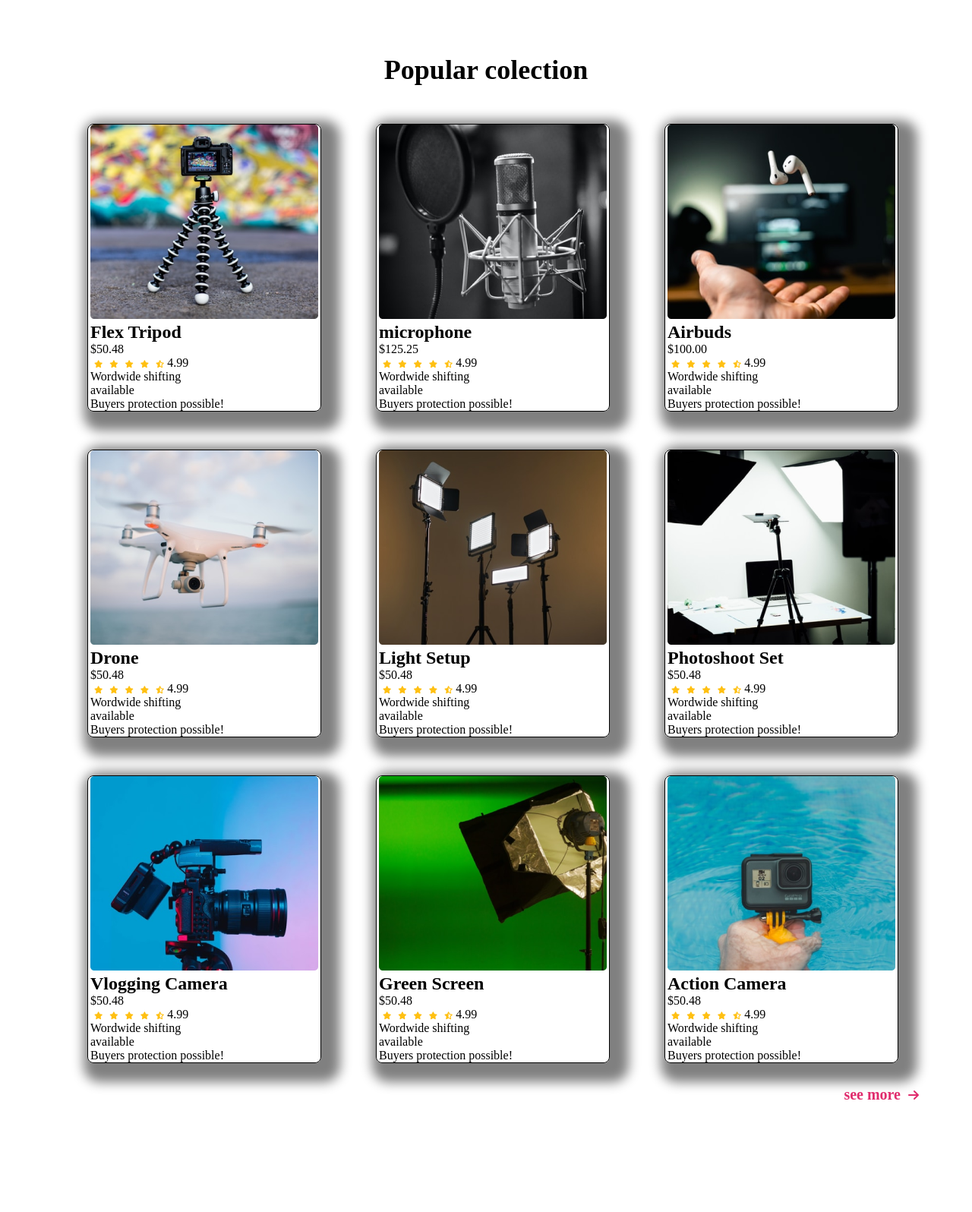
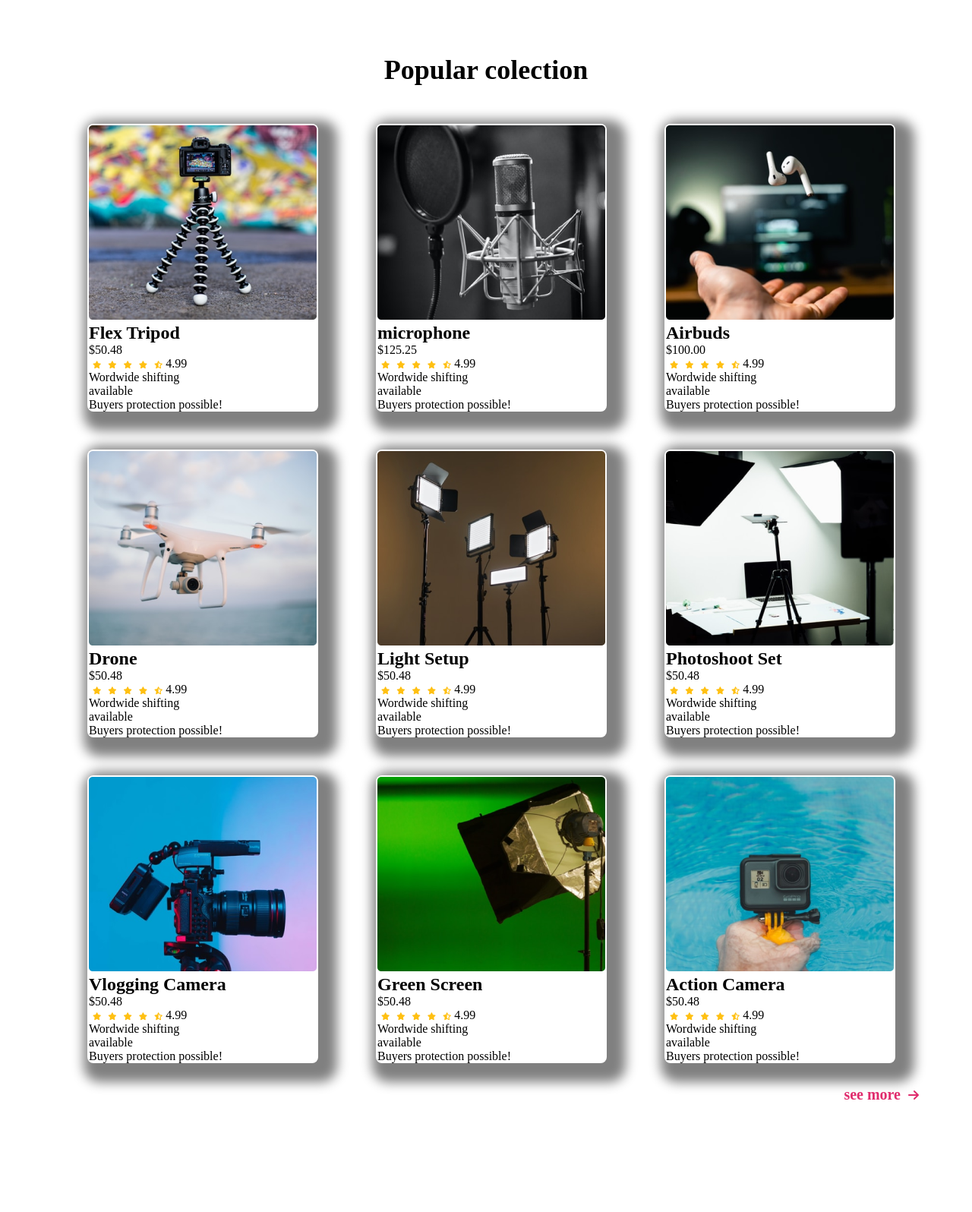
Before and after one commit to mohammadRcat/influencer-gear-cariar, a plain HTML site: page index.html in a window 1280 px wide. Shown: the part 713-2309 px from the top of the page at 76% size. Drawn offline with Linux system fonts and the light colour scheme.

Commit message:
complete

```diff
--- a/index.html
+++ b/index.html
@@ -46,8 +46,8 @@
             <div class="item-heading">
                 <h1>Popular colection</h1>
             </div>
-            <div class="main-banner ">
-                <div class="banner-feature" id="item-1">
+            <div class="main-item ">
+                <div class="item-feature" id="item-1">
                     <div>
                         <img src="images/tripod.png" alt="">
                     </div>
@@ -69,7 +69,7 @@
                     </div>
                 </div>
 
-                <div class="banner-feature" id="item-2">
+                <div class="item-feature" id="item-2">
                     <div>
                         <img src="images/mic.png" alt="">
                     </div>
@@ -93,7 +93,7 @@
                 </div>
 
 
-                <div class="banner-feature" id="item-3">
+                <div class="item-feature" id="item-3">
                     <div>
                         <img src="images/airpod.png" alt="">
                     </div>
@@ -116,7 +116,7 @@
                     </div>
                 </div>
 
-                <div class="banner-feature" id="item-4">
+                <div class="item-feature" id="item-4">
                     <div>
                         <img src="images/drone.png" alt="">
                     </div>
@@ -139,7 +139,7 @@
                     </div>
                 </div>
 
-                <div class="banner-feature" id="item-5">
+                <div class="item-feature" id="item-5">
                     <div>
                         <img src="images/lights.png" alt="">
                     </div>
@@ -162,7 +162,7 @@
                     </div>
                 </div>
 
-                <div class="banner-feature" id="item-6">
+                <div class="item-feature" id="item-6">
                     <div>
                         <img src="images/setup.png" alt="">
                     </div>
@@ -185,7 +185,7 @@
                     </div>
                 </div>
 
-                <div class="banner-feature" id="item-7">
+                <div class="item-feature" id="item-7">
                     <div>
                         <img src="images/camera.png" alt="">
                     </div>
@@ -208,7 +208,7 @@
                     </div>
                 </div>
 
-                <div class="banner-feature" id="item-8">
+                <div class="item-feature" id="item-8">
                     <div>
                         <img src="images/single-light.png" alt="">
                     </div>
@@ -231,7 +231,7 @@
                     </div>
                 </div>
 
-                <div class="banner-feature" id="item-9">
+                <div class="item-feature" id="item-9">
                     <div>
                         <img src="images/action.png" alt="">
                     </div>
--- a/style.css
+++ b/style.css
@@ -100,27 +100,25 @@
 
     /* main banner side */
 
-    .main-banner{
+    .main-item{
         display: grid;
         grid-template-columns:repeat(3,1fr);
         align-items: center;
 
-
     }
-    .banner-feature{
-        border: 1px solid;
+    .item-feature{
+        border:none;
         border-radius: 8px;
        box-shadow:10px 10px 15px 15px grey;
-        width: 81%;
+        width: 80%;
         align-items:flex-start;
         max-width: 1200px;
         margin-left: 45px;
         margin-top: 50px;
-        padding-left: 3px;
+        padding-left:2px ;
+        padding-top: 2px;
+    }
 
-
-
-    }
     .item-heading{
         text-align: center;
         margin-top: 50px;
@@ -155,9 +153,6 @@
         margin-top: 10px;
         padding:5px 15px;
         font-size: 20px;
-
-
-
     }
     .end-button a{
         color: whitesmoke;
@@ -192,3 +187,22 @@
     .fa-facebook{
         margin-left: 8px;
     }
+
+    /* media Queery */
+     @media only screen and (min-width:688px ) and (max-width:992){
+         .container{
+             width: 100%;
+         }
+         .banner{
+
+             grid-template-columns: repeat(1,1fr);
+
+         }
+         .main-item .item-feature{
+            grid-template-columns: repeat(2,1fr);
+         }
+         .end-section{
+            grid-template-columns: repeat(1,1fr);
+         }
+
+     }
```
